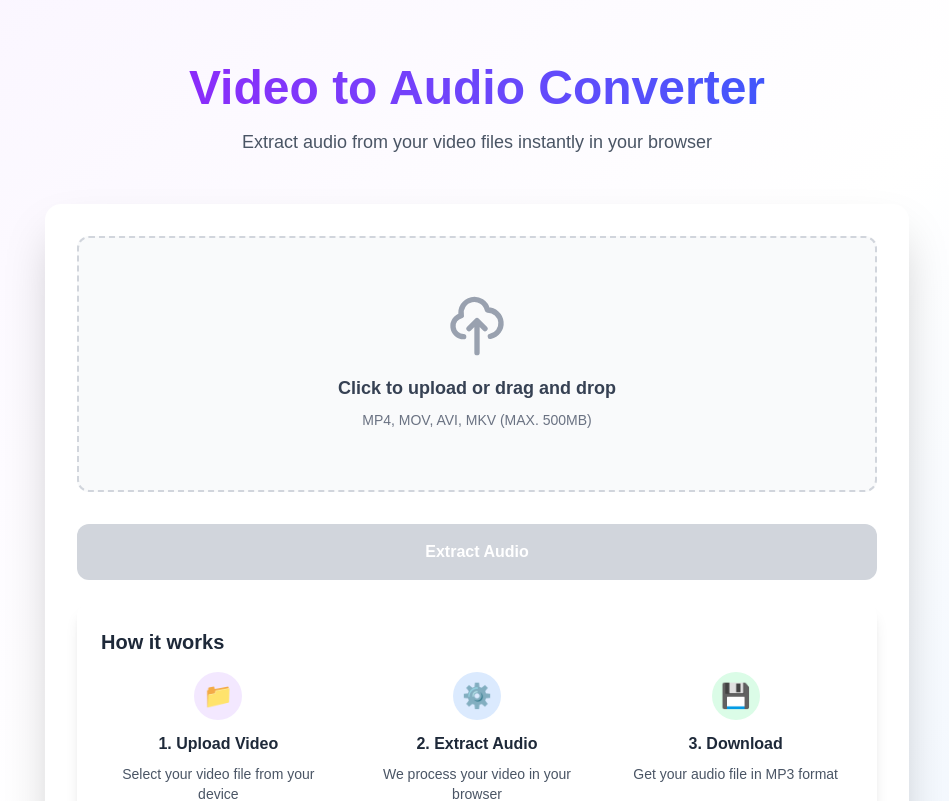
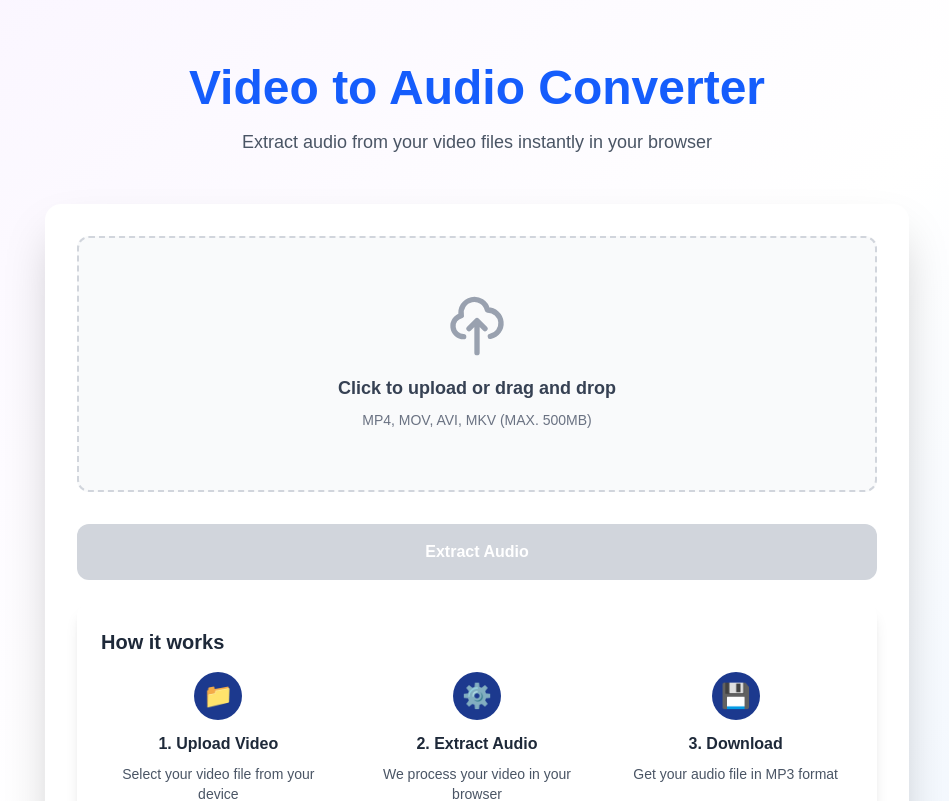
Before and after one commit to kylekarpack/podcast-editor, a Next.js app: page / in a window 1280 px wide. Shown: the top 801 px of the page, without its empty margins (163-1112 px from the left). Built offline with nearby package versions, Linux system fonts and the light colour scheme.

Commit message:
More component refactoring

```diff
--- /dev/null
+++ b/app/components/ErrorMessage.tsx
@@ -0,0 +1,24 @@
+export default function ErrorMessage({
+  errorMessage,
+}: {
+  errorMessage: string | null;
+}) {
+  return (
+    <div className="bg-red-50 dark:bg-red-900/20 border border-red-200 dark:border-red-800 text-red-700 dark:text-red-400 px-4 py-3 rounded-lg mb-6">
+      <div className="flex items-start">
+        <svg
+          className="w-5 h-5 mr-2 mt-0.5 flex-shrink-0"
+          fill="currentColor"
+          viewBox="0 0 20 20"
+        >
+          <path
+            fillRule="evenodd"
+            d="M10 18a8 8 0 100-16 8 8 0 000 16zM8.707 7.293a1 1 0 00-1.414 1.414L8.586 10l-1.293 1.293a1 1 0 101.414 1.414L10 11.414l1.293 1.293a1 1 0 001.414-1.414L11.414 10l1.293-1.293a1 1 0 00-1.414-1.414L10 8.586 8.707 7.293z"
+            clipRule="evenodd"
+          />
+        </svg>
+        <span className="text-sm">{errorMessage}</span>
+      </div>
+    </div>
+  );
+}
--- /dev/null
+++ b/app/components/Headline.tsx
@@ -0,0 +1,12 @@
+export default function Headline() {
+  return (
+    <div className="text-center mb-12">
+      <h1 className="text-5xl font-bold mb-4 text-blue-600">
+        Video to Audio Converter
+      </h1>
+      <p className="text-gray-600 dark:text-gray-400 text-lg">
+        Extract audio from your video files instantly in your browser
+      </p>
+    </div>
+  );
+}
--- a/app/components/Info.tsx
+++ b/app/components/Info.tsx
@@ -6,7 +6,7 @@ export default function Info() {
       </h2>
       <div className="grid md:grid-cols-3 gap-6">
         <div className="flex flex-col items-center text-center">
-          <div className="w-12 h-12 bg-purple-100 dark:bg-purple-900/30 rounded-full flex items-center justify-center mb-3">
+          <div className="w-12 h-12 bg-blue-900 rounded-full flex items-center justify-center mb-3">
             <span className="text-2xl">📁</span>
           </div>
           <h3 className="font-semibold mb-2 text-gray-800 dark:text-gray-200">
@@ -17,7 +17,7 @@ export default function Info() {
           </p>
         </div>
         <div className="flex flex-col items-center text-center">
-          <div className="w-12 h-12 bg-blue-100 dark:bg-blue-900/30 rounded-full flex items-center justify-center mb-3">
+          <div className="w-12 h-12 bg-blue-900 rounded-full flex items-center justify-center mb-3">
             <span className="text-2xl">⚙️</span>
           </div>
           <h3 className="font-semibold mb-2 text-gray-800 dark:text-gray-200">
@@ -28,7 +28,7 @@ export default function Info() {
           </p>
         </div>
         <div className="flex flex-col items-center text-center">
-          <div className="w-12 h-12 bg-green-100 dark:bg-green-900/30 rounded-full flex items-center justify-center mb-3">
+          <div className="w-12 h-12 bg-blue-900 rounded-full flex items-center justify-center mb-3">
             <span className="text-2xl">💾</span>
           </div>
           <h3 className="font-semibold mb-2 text-gray-800 dark:text-gray-200">
--- /dev/null
+++ b/app/components/LoadingMessage.tsx
@@ -0,0 +1,15 @@
+export default function LoadingMessage({
+  loadingMessage,
+  errorMessage,
+}: {
+  loadingMessage: string;
+  errorMessage: string | null;
+}) {
+  return (
+    <div className={`p-4 rounded-lg mb-6 ${errorMessage ? "hidden" : ""}`}>
+      <p className="text-center text-sm font-medium text-gray-600 dark:text-gray-400">
+        {loadingMessage}
+      </p>
+    </div>
+  );
+}
--- a/app/page.tsx
+++ b/app/page.tsx
@@ -1,10 +1,13 @@
 "use client";
 
-import { useState, useRef } from "react";
 import { FFmpeg } from "@ffmpeg/ffmpeg";
 import { fetchFile, toBlobURL } from "@ffmpeg/util";
+import { useRef, useState } from "react";
+import Download from "./components/Download";
+import ErrorMessage from "./components/ErrorMessage";
+import Headline from "./components/Headline";
 import Info from "./components/Info";
-import Download from "./components/Download";
+import LoadingMessage from "./components/LoadingMessage";
 
 export default function Home() {
   const [videoFile, setVideoFile] = useState<File | null>(null);
@@ -134,14 +137,7 @@ export default function Home() {
     <div className="min-h-screen bg-gradient-to-br from-purple-50 via-white to-blue-50 dark:from-gray-900 dark:via-gray-800 dark:to-gray-900">
       <div className="container mx-auto px-4 py-16 max-w-4xl">
         {/* Header */}
-        <div className="text-center mb-12">
-          <h1 className="text-5xl font-bold mb-4 bg-gradient-to-r from-purple-600 to-blue-600 bg-clip-text text-transparent">
-            Video to Audio Converter
-          </h1>
-          <p className="text-gray-600 dark:text-gray-400 text-lg">
-            Extract audio from your video files instantly in your browser
-          </p>
-        </div>
+        <Headline />
 
         {/* Main Card */}
         <div className="bg-white dark:bg-gray-800 rounded-2xl shadow-2xl p-8 mb-6">
@@ -224,13 +220,14 @@ export default function Home() {
             <button
               onClick={extractAudio}
               disabled={!videoFile || isLoading}
+              type="button"
               className={`
                 flex-1 py-4 px-6 rounded-xl font-semibold text-white
-                transition-all duration-200 transform
+                transition-all duration-200 transform cursor-pointer
                 ${
                   !videoFile || isLoading
                     ? "bg-gray-300 dark:bg-gray-600 cursor-not-allowed"
-                    : "bg-gradient-to-r from-purple-600 to-blue-600 hover:from-purple-700 hover:to-blue-700 hover:scale-[1.02] active:scale-[0.98] shadow-lg hover:shadow-xl"
+                    : "bg-blue-600 hover:bg-blue-700 hover:scale-[1.02] active:scale-[0.98] shadow-lg hover:shadow-xl"
                 }
               `}
             >
@@ -286,41 +283,21 @@ export default function Home() {
               </div>
               <div className="w-full bg-gray-200 dark:bg-gray-700 rounded-full h-3 overflow-hidden">
                 <div
-                  className="bg-gradient-to-r from-purple-600 to-blue-600 h-3 rounded-full transition-all duration-300"
+                  className="bg-blue-600 h-3 rounded-full transition-all duration-300"
                   style={{ width: `${progress}%` }}
                 />
               </div>
             </div>
           )}
 
-          {/* Loading Message */}
           {loadingMessage && (
-            <div className={`p-4 rounded-lg mb-6 ${error ? "hidden" : ""}`}>
-              <p className="text-center text-sm font-medium text-gray-600 dark:text-gray-400">
-                {loadingMessage}
-              </p>
-            </div>
+            <LoadingMessage
+              loadingMessage={loadingMessage}
+              errorMessage={error}
+            />
           )}
 
-          {/* Error Message */}
-          {error && (
-            <div className="bg-red-50 dark:bg-red-900/20 border border-red-200 dark:border-red-800 text-red-700 dark:text-red-400 px-4 py-3 rounded-lg mb-6">
-              <div className="flex items-start">
-                <svg
-                  className="w-5 h-5 mr-2 mt-0.5 flex-shrink-0"
-                  fill="currentColor"
-                  viewBox="0 0 20 20"
-                >
-                  <path
-                    fillRule="evenodd"
-                    d="M10 18a8 8 0 100-16 8 8 0 000 16zM8.707 7.293a1 1 0 00-1.414 1.414L8.586 10l-1.293 1.293a1 1 0 101.414 1.414L10 11.414l1.293 1.293a1 1 0 001.414-1.414L11.414 10l1.293-1.293a1 1 0 00-1.414-1.414L10 8.586 8.707 7.293z"
-                    clipRule="evenodd"
-                  />
-                </svg>
-                <span className="text-sm">{error}</span>
-              </div>
-            </div>
-          )}
+          {error && <ErrorMessage errorMessage={error} />}
 
           <Download audioUrl={audioUrl} videoFile={videoFile} />
           <Info />
```
